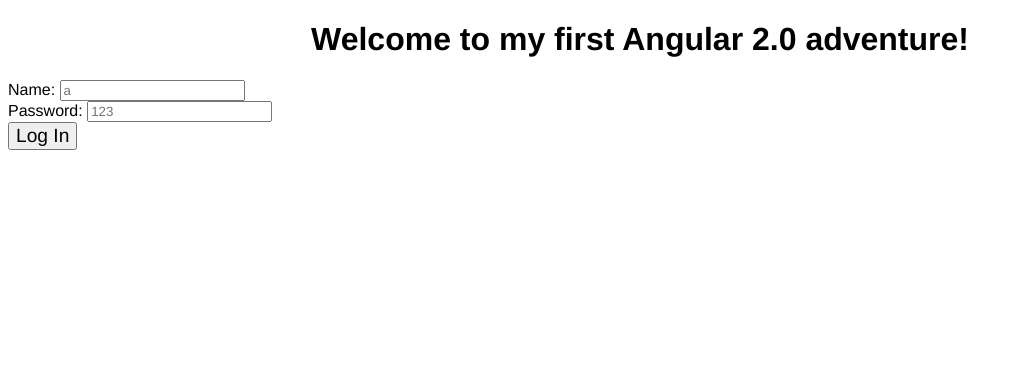
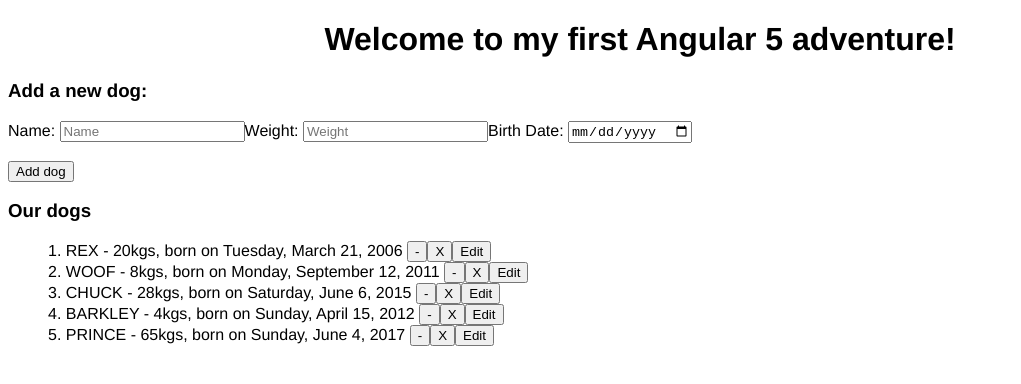
Before and after one commit to aweinmacher/angular-intro, an Angular app: page / in a window 1280 px wide. Shown: the top 384 px of the page, without its empty margins (0-1021 px from the left). Built offline with nearby package versions, Linux system fonts and the light colour scheme.

Commit message:
authorisation true by default

```diff
--- a/src/app/app.component.html
+++ b/src/app/app.component.html
@@ -5,20 +5,10 @@
   </h1>
 </div>
 
-<div *ngIf="!access">
-  <label>Name:
-    <input type="text" [(ngModel)]="userName" placeholder="a" />
-  </label>
-  <br>
-  <label>Password:
-    <input type="password" [(ngModel)]="password" placeholder="123" />
-  </label>
-  <br>
-  <button type="button" name="btnLogin" (click)="login()">Log In</button>
+<div *ngIf="!login()">
+  <app-authorisation></app-authorisation>
 </div>
 
-<div *ngIf="access">
-  <h2>Hey, {{ userName | uppercase }}!</h2>
-  <div>
-    <router-outlet></router-outlet>
-  </div>
+<div *ngIf="login()">
+  <router-outlet></router-outlet>
+</div>
--- a/src/app/app.component.ts
+++ b/src/app/app.component.ts
@@ -9,11 +9,7 @@ import { LoginService } from './login.service';
 })
 
 export class AppComponent implements OnInit, OnDestroy {
-  userName: string;
-  password: string;
-  access: boolean = false;
-
-  title = 'my first Angular 2.0 adventure';
+  title = 'my first Angular 5 adventure';
   sayHello: any;
   constructor(
     private loginService: LoginService
@@ -24,6 +20,5 @@ export class AppComponent implements OnInit, OnDestroy {
   ngOnDestroy() {
     window.clearInterval(this.sayHello);
   }
-
-  login() { this.access = this.loginService.checkUser(this.userName, this.password); }
+  login() { return this.loginService.access; }
 }
--- a/src/app/app.module.ts
+++ b/src/app/app.module.ts
@@ -11,6 +11,7 @@ import { DogsComponent } from './dogs/dogs.component';
 import { DogEditorComponent } from './dog-editor/dog-editor.component';
 import { AppRoutingModule } from './/app-routing.module';
 import { AboutComponent } from './about/about.component';
+import { AuthorisationComponent } from './authorisation/authorisation.component';
 
 
 @NgModule({
@@ -18,7 +19,8 @@ import { AboutComponent } from './about/about.component';
     AppComponent,
     DogsComponent,
     DogEditorComponent,
-    AboutComponent
+    AboutComponent,
+    AuthorisationComponent
   ],
   imports: [
     BrowserModule,
--- /dev/null
+++ b/src/app/authorisation/authorisation.component.html
@@ -0,0 +1,15 @@
+<div *ngIf="!login()">
+  <label>Name:
+    <input type="text" [(ngModel)]="userName" placeholder="a" />
+  </label>
+  <br>
+  <label>Password:
+    <input type="password" [(ngModel)]="password" placeholder="123" />
+  </label>
+  <br>
+  <button type="button" name="btnLogin" (click)="login()">Log In</button>
+</div>
+
+<div *ngIf="login()">
+  <h2>Hey, {{ userName | uppercase }}!</h2>
+</div>
--- /dev/null
+++ b/src/app/authorisation/authorisation.component.ts
@@ -0,0 +1,22 @@
+import { Component, OnInit } from '@angular/core';
+import { LoginService } from '../login.service';
+
+@Component({
+  selector: 'app-authorisation',
+  templateUrl: './authorisation.component.html',
+  styleUrls: ['./authorisation.component.css']
+})
+
+export class AuthorisationComponent implements OnInit {
+
+  userName: string;
+  password: string;
+
+  constructor(private loginService: LoginService) { }
+
+  ngOnInit() {
+  }
+
+  login() { this.loginService.checkUser(this.userName, this.password); }
+
+}
--- a/src/app/login.service.ts
+++ b/src/app/login.service.ts
@@ -5,7 +5,13 @@ const password: string = '123';
 
 @Injectable()
 export class LoginService {
+  access: boolean = true; // or it constantly appears, e.g. for /about route
   constructor() { }
-  checkUser(name, pass) {return userName===name && password===pass ? true : false;}
+  checkUser(name, pass) {
+    if (userName===name && password===pass) {
+      this.access = true;
+    }
+    return this.access;
+  }
 
 }
```
Also changed, not shown: src/app/authorisation/authorisation.component.css (added), 1 other file (tests, documents, lock files or other folders).
